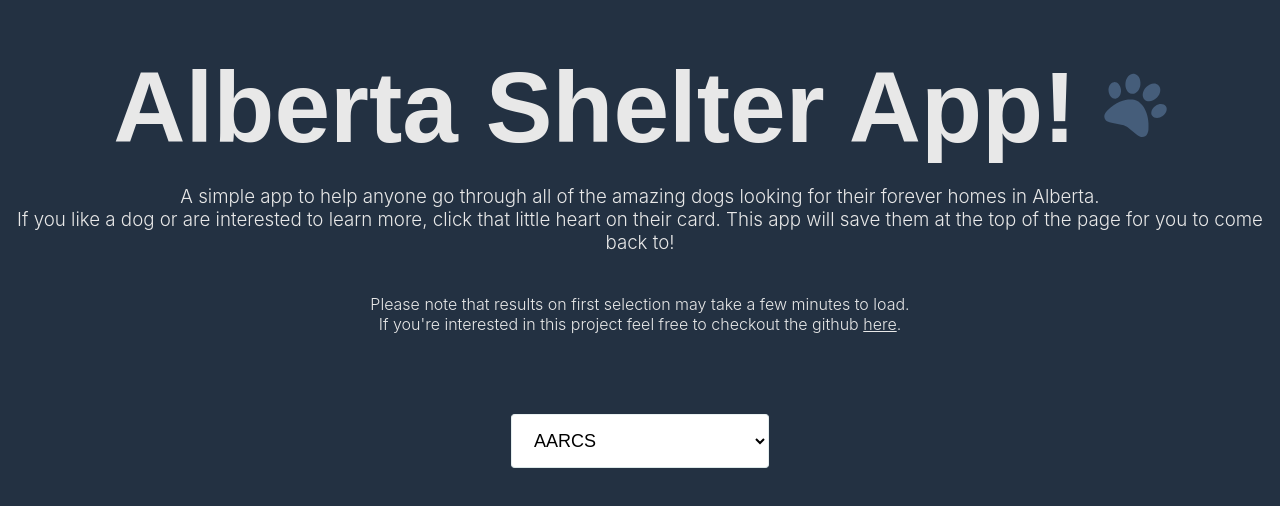
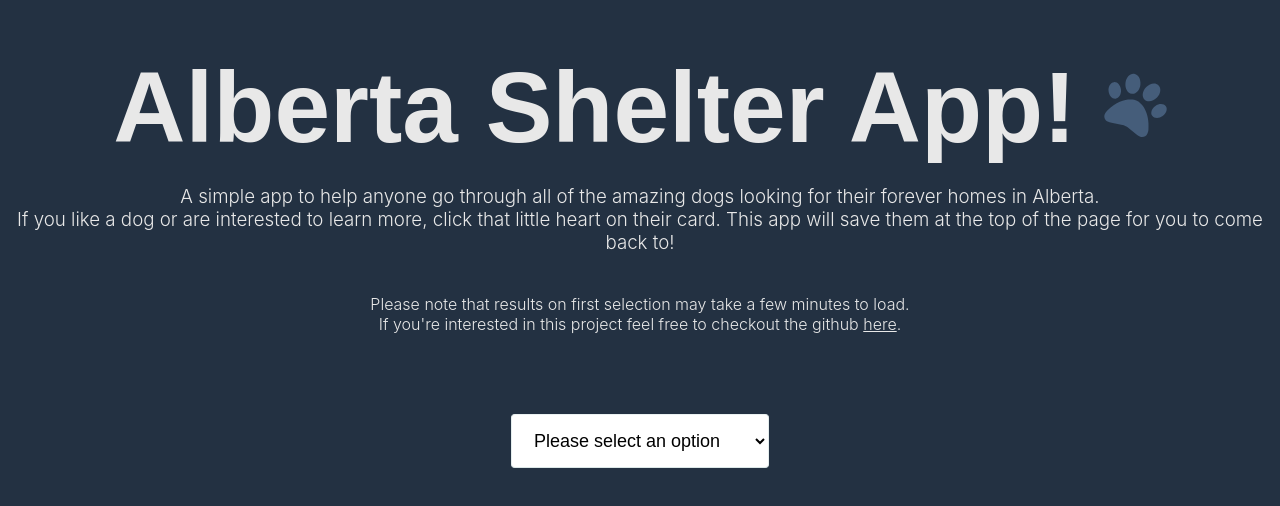
Before and after one commit to caraMcG/abshelterapp, a React (Create React App) app: page / in a window 1280 px wide. Shown: the top 506 px of the page. Built offline with nearby package versions, Linux system fonts and the light colour scheme.

Commit message:
updated hhiden menu placeholder, css edit

```diff
--- a/src/App.js
+++ b/src/App.js
@@ -96,13 +96,13 @@ function App() {
           <h3 id="descText">A simple app to help anyone go through all of the amazing dogs looking for their forever homes in Alberta.<br/>
             If you like a  dog or are interested to learn more, click that little heart on their card. This app will save them at the top of the page for you to come back to!
           </h3><br/><br/>
-          <h4>Please note that results on first selection may take a few minutes to load. <br/> If you're interested in this project feel free to checkout the github <a href="https://github.com/caraMcG/CalgaryShelterAPI" target="_blank">here</a>.
+          <h4>Please note that results on first selection may take a few minutes to load. <br/> If you're interested in this project feel free to checkout the github <a href="https://github.com/caraMcG/CalgaryShelterAPI" target="_blank" rel="noreferrer">here</a>.
           </h4>
 
 
         <div className="dropdown" onChange={handleSelection}>
-          <select className="shelterSelector" defaultValue={ {label:"Please select an option", value:"placeholder"}}>
-            <option value="" className='optionsbutton' disabled>Please select an option</option>
+          <select className="shelterSelector" defaultValue="Please select an option">
+            <option value="" className='optionsbutton' style={{visibility:'hidden'}}>Please select an option</option>
             <option value="aarcs" className='optionsbutton'>AARCS</option>
             <option value="pawsitive" className='optionsbutton'>Pawsitive Match</option>
             <option value="calgaryhumane" className='optionsbutton'>Calgary Humane Society</option>
--- a/src/components/results/results.css
+++ b/src/components/results/results.css
@@ -14,8 +14,7 @@
     display:flex;
     flex-flow: row wrap;
     justify-content: space-evenly;
-    gap: 1rem;
-    /* gap: 3rem; */
+    gap: 1.5rem;
     margin: 0 40px 20px 40px;
 }
 
```
